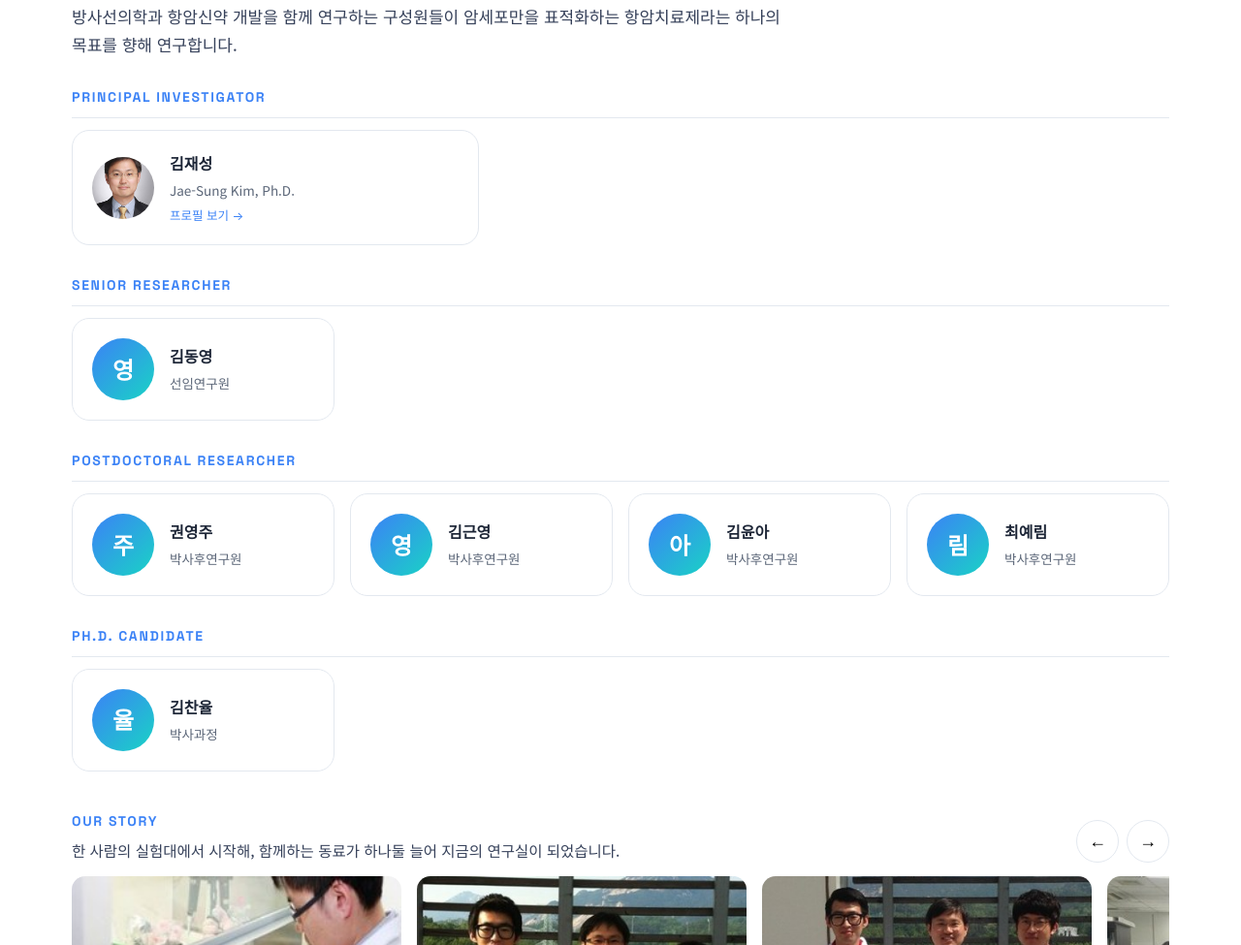
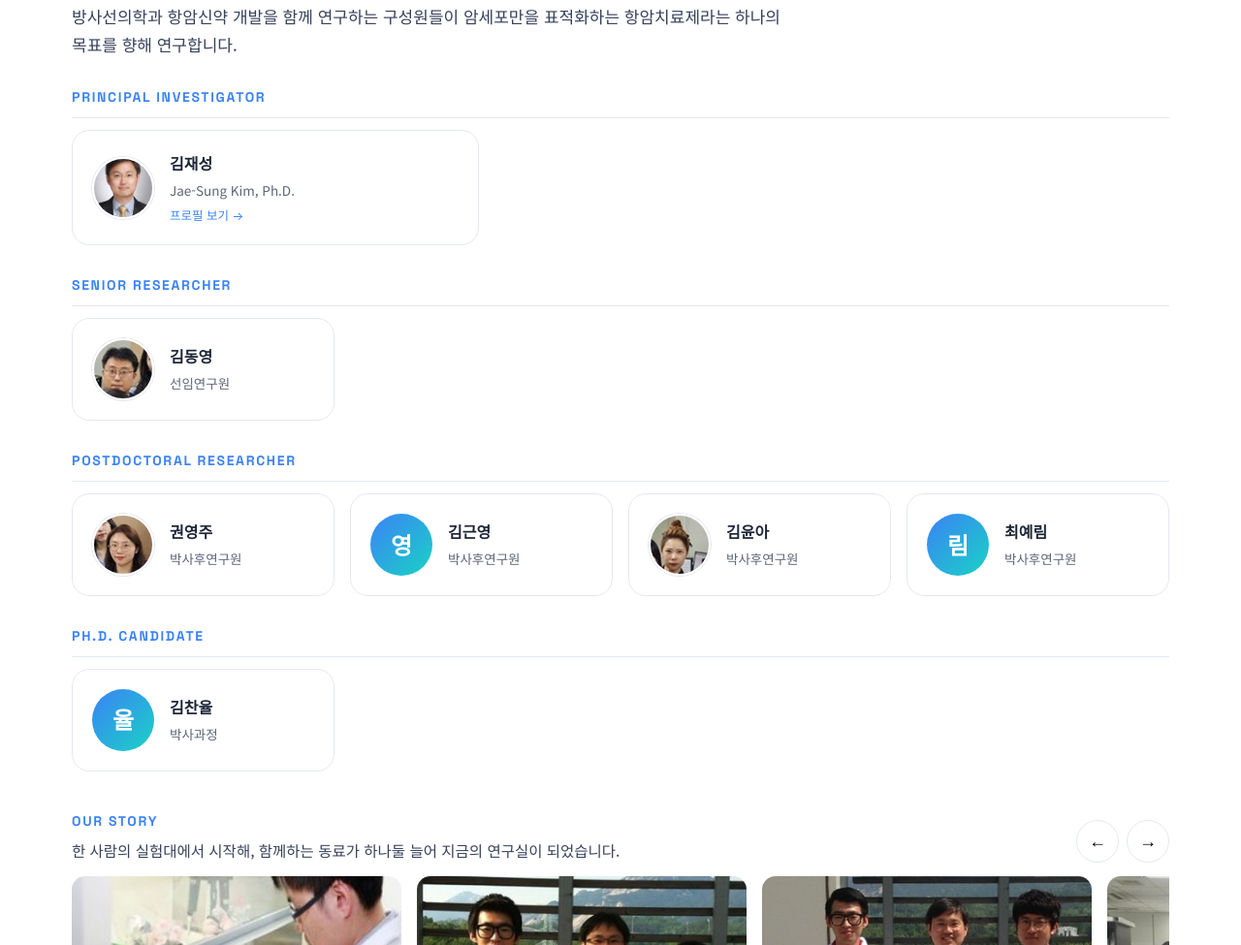
Before and after one commit to jaesungkim1977-bot/jaesungkim1977.github.io, a plain HTML site: page index.html in a window 1280 px wide. Shown: the part 3069-4044 px from the top of the page at 97% size. Drawn offline with Linux system fonts and the light colour scheme.

Commit message:
구성원 프로필 사진 추가
Co-Authored-By: Claude Opus 5.5 <noreply@anthropic.com>
Claude-Session: https://claude.ai/code/session_01B1hym8zSpnf8MwAtuP4bVU

```diff
--- a/css/style.css
+++ b/css/style.css
@@ -346,3 +346,4 @@ img.avatar { object-fit: cover; }
 .lightbox img { max-width: min(92vw, 1000px); max-height: 86vh; border-radius: 10px; }
 .lightbox button { position: absolute; top: 16px; right: 20px; width: 44px; height: 44px; font-size: 28px; color: #fff; background: none; border: 0; cursor: pointer; }
 @media (max-width: 600px) { .story-head { flex-direction: column; align-items: flex-start; } }
+.person .avatar.sm { flex: none; } img.avatar.sm { border: 2px solid #fff; box-shadow: 0 0 0 1px var(--line); }
--- a/data/content.js
+++ b/data/content.js
@@ -139,10 +139,10 @@ window.LAB_DATA = {
     /* 직급(group) 순서대로 묶어서 표시합니다 */
     groups: ["Senior Researcher", "Postdoctoral Researcher", "Ph.D. Candidate", "M.S. Candidate", "Researcher"],
     people: [
-      { name: "김동영", role: "선임연구원", group: "Senior Researcher", photo: "" },
-      { name: "권영주", role: "박사후연구원", group: "Postdoctoral Researcher", photo: "" },
+      { name: "김동영", role: "선임연구원", group: "Senior Researcher", photo: "images/members/kim-dy.jpg" },
+      { name: "권영주", role: "박사후연구원", group: "Postdoctoral Researcher", photo: "images/members/kwon-yj.jpg" },
       { name: "김근영", role: "박사후연구원", group: "Postdoctoral Researcher", photo: "" },
-      { name: "김윤아", role: "박사후연구원", group: "Postdoctoral Researcher", photo: "" },
+      { name: "김윤아", role: "박사후연구원", group: "Postdoctoral Researcher", photo: "images/members/kim-ya.jpg" },
       { name: "최예림", role: "박사후연구원", group: "Postdoctoral Researcher", photo: "" },
       { name: "김찬율", role: "박사과정", group: "Ph.D. Candidate", photo: "" },
     ],
--- a/index.html
+++ b/index.html
@@ -8,7 +8,7 @@
   <link rel="preconnect" href="https://fonts.googleapis.com" />
   <link rel="preconnect" href="https://fonts.gstatic.com" crossorigin />
   <link href="https://fonts.googleapis.com/css2?family=Noto+Sans+KR:wght@300;400;500;700;900&family=Space+Grotesk:wght@400;500;700&display=swap" rel="stylesheet" />
-  <link rel="stylesheet" href="css/style.css?v=202611240757" />
+  <link rel="stylesheet" href="css/style.css?v=202611240800" />
 </head>
 <body>
   <header class="nav" id="nav">
@@ -173,8 +173,8 @@
     </div>
   </footer>
 
-  <script src="data/content.js?v=202611240757"></script>
-  <script src="js/hero.js?v=202611240757"></script>
-  <script src="js/main.js?v=202611240757"></script>
+  <script src="data/content.js?v=202611240800"></script>
+  <script src="js/hero.js?v=202611240800"></script>
+  <script src="js/main.js?v=202611240800"></script>
 </body>
 </html>
```
Also changed, not shown: images/members/kim-dy.jpg (added), images/members/kim-ya.jpg (added), images/members/kim-yh.jpg (added), images/members/kwon-yj.jpg (added).
